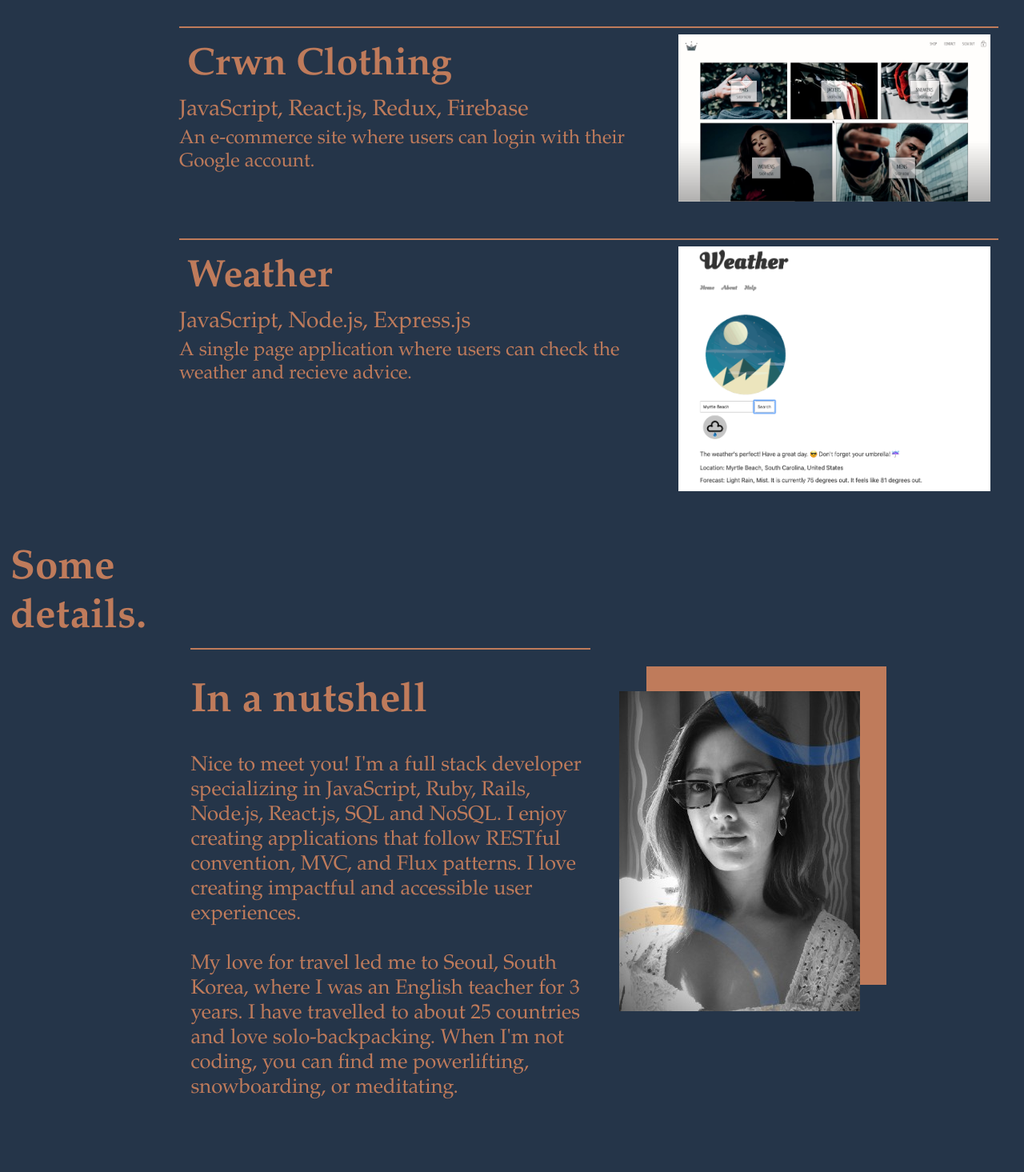
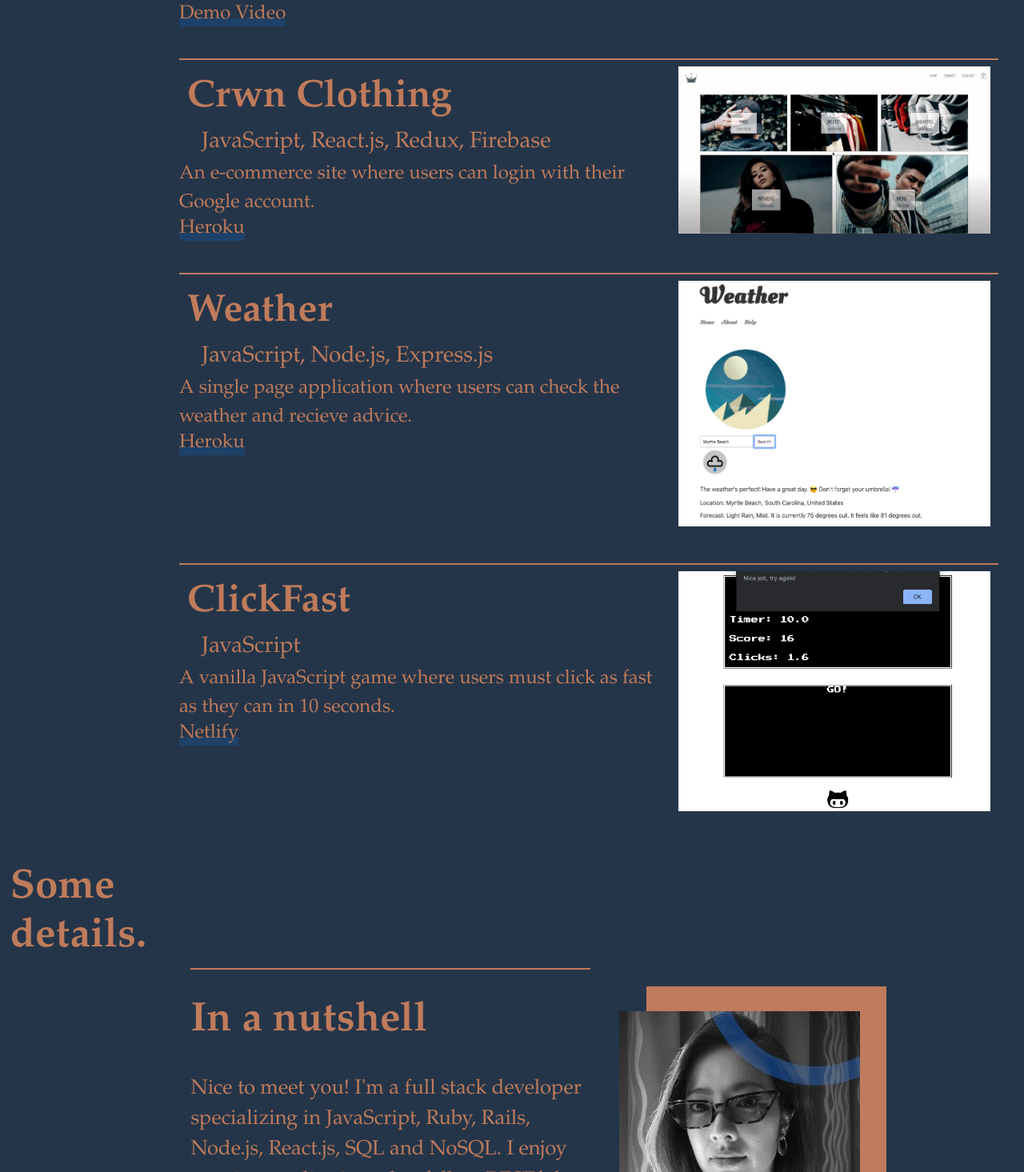
Before and after one commit to vannida-lim/portfolio-site, a React (Create React App) app: page / in a window 1280 px wide. Shown: the part 1285-2750 px from the top of the page at 80% size. Built offline with nearby package versions, Linux system fonts and the light colour scheme.

Commit message:
Added demo links, 4th demo, and reformatting.

```diff
--- a/package.json
+++ b/package.json
@@ -19,7 +19,7 @@
     "test": "react-scripts test",
     "eject": "react-scripts eject",
     "predeploy": "npm run build",
-    "deploy": "gh-pages -d build"
+    "deploy": "gh-pages -b master -d build"
   },
   "eslintConfig": {
     "extends": "react-app"
--- a/src/AboutMe.js
+++ b/src/AboutMe.js
@@ -65,11 +65,15 @@ class AboutMe extends Component {
     }
 
     socialsDivStyle = {
-        margin: '10px',
+        margin: '10px'
     }
 
     hrStyle = {
         border: '1px solid #BF7B5B'
+    }
+
+    pStyle = {
+        lineHeight: '1.5'
     }
 
     onCopy = () => {
@@ -97,9 +101,9 @@ class AboutMe extends Component {
                     <Blurb>
                         <hr style={this.hrStyle}></hr>
                         <h1>In a nutshell</h1>
-                        <div>Nice to meet you! I'm a full stack developer specializing in JavaScript, Ruby, Rails, Node.js, React.js, SQL and NoSQL. I enjoy creating applications that follow RESTful convention, MVC, and Flux patterns. I love creating impactful and accessible user experiences.</div>
+                        <p style={this.pStyle}>Nice to meet you! I'm a full stack developer specializing in JavaScript, Ruby, Rails, Node.js, React.js, SQL and NoSQL. I enjoy creating applications that follow RESTful convention, MVC, and Flux patterns. I love creating impactful and accessible user experiences.</p>
                         <br/>
-                        <div>My love for travel led me to Seoul, South Korea, where I was an English teacher for 3 years. I have travelled to about 25 countries and love solo-backpacking. When I'm not coding, you can find me powerlifting, snowboarding, or meditating.</div>
+                        <p style={this.pStyle}>My love for travel led me to Seoul, South Korea, where I was an English teacher for 3 years. I have travelled to about 25 countries and love solo-backpacking. When I'm not coding, you can find me powerlifting, snowboarding, or meditating.</p>
                     </Blurb>
                     <ProfilePic src={myProfile} alt='profile pic'/>
                 </BlurbAndPic>
@@ -114,6 +118,9 @@ class AboutMe extends Component {
                     </div>
                     <div style={this.socialsDivStyle}>
                         Feel free to connect on <a href='https://www.linkedin.com/in/vannida-lim/' style={this.hrefStyle}>Linkedin</a>.
+                    </div>
+                    <div style={this.socialsDivStyle}>
+                        View my <a href='https://drive.google.com/file/d/1m0dyM0XrhKhBsOMOFrzzIKznizzZa3S2/view?usp=sharing' style={this.hrefStyle}>resume</a>.
                     </div>
                     <div style={this.socialsDivStyle}>
                         My email is:
--- a/src/Work.js
+++ b/src/Work.js
@@ -4,6 +4,7 @@ import styled from 'styled-components';
 import demo1 from './icons/demo1.png'
 import demo2 from './icons/demo2.png'
 import demo3 from './icons/demo3.png'
+import demo4 from './icons/demo4.png'
 
 const Wrapper = styled.div`
 
@@ -53,11 +54,13 @@ const TechStack = styled.div`
     width: 100%;
     font-size: 1.75em;
     margin-bottom: 5px;
+    margin-left: 1em;
 `;
 
 const Description = styled.div`
     width: 100%;
     font-size: 1.5em;
+    line-height: 1.5;
 `;
 
 const Demo = styled.div`
@@ -65,6 +68,19 @@ const Demo = styled.div`
     width: 38%;
     display: inline-block;
     text-align: center;
+`
+
+const DemoLink = styled.div`
+    font-size: 1.5em;
+    display: inline-block;
+    transition: background-size .3s ease;
+    background: linear-gradient(to bottom, transparent 65%, #1E4169 0) left center/0% 100% no-repeat;
+    background-size: 100% 100%;
+    cursor: pointer;
+    a {
+        text-decoration: none;
+        color: #BF7B5B;
+    }
 `
 
 const Work = () => {
@@ -75,12 +91,15 @@ const Work = () => {
                 <hr style={{border: '1px solid #BF7B5B'}}></hr>
                 <TextArea>
                     <Title>
-                        <a href='https://github.com/vannida-lim/studyspots-frontend'>StudySpots</a>
+                        <a title='github repo' href='https://github.com/vannida-lim/studyspots-frontend'>StudySpots</a>
                     </Title>
                     <TechStack>JavaScript, Ruby, React.js, Redux, Ruby on Rails, Postgres</TechStack>
                     <Description>
                         A full stack single page application where users can search for Manhattan cafes via Google Maps markers.
                     </Description>
+                    <DemoLink>
+                        <a href='https://www.youtube.com/watch?v=4hKY-qJPEZI&feature=youtu.be'>Demo Video</a>
+                    </DemoLink>
                 </TextArea>
                 <Demo><img alt='demo' style={{width: '100%'}} src={demo1}/></Demo>
             </Project>
@@ -88,12 +107,15 @@ const Work = () => {
                 <hr style={{border: '1px solid #BF7B5B'}}></hr>
                 <TextArea>
                     <Title>
-                        <a href='https://github.com/vannida-lim/crwn-clothing'>Crwn Clothing</a>
+                        <a title='github repo' href='https://github.com/vannida-lim/crwn-clothing'>Crwn Clothing</a>
                     </Title>
                     <TechStack>JavaScript, React.js, Redux, Firebase</TechStack>
                     <Description>
                         An e-commerce site where users can login with their Google account.
                     </Description>
+                    <DemoLink>
+                        <a href='https://crwn-clothing-ecomm.herokuapp.com/'>Heroku</a>
+                    </DemoLink>
                 </TextArea>
                 <Demo><img alt='demo' style={{width: '100%'}} src={demo2}/></Demo>
             </Project>
@@ -101,14 +123,33 @@ const Work = () => {
                 <hr style={{border: '1px solid #BF7B5B'}}></hr>
                 <TextArea>
                     <Title>
-                        <a href='https://github.com/vannida-lim/weather-app'>Weather</a>
+                        <a title='github repo' title='github repo' href='https://github.com/vannida-lim/weather-app'>Weather</a>
                     </Title>
                     <TechStack>JavaScript, Node.js, Express.js</TechStack>
                     <Description>
                         A single page application where users can check the weather and recieve advice.
                     </Description>
+                    <DemoLink>
+                        <a href='https://node-weather-appy-app.herokuapp.com/'>Heroku</a>
+                    </DemoLink>
                 </TextArea>
                 <Demo><img alt='demo' style={{width: '100%'}} src={demo3}/></Demo>
+            </Project>
+            <Project>
+                <hr style={{border: '1px solid #BF7B5B'}}></hr>
+                <TextArea>
+                    <Title>
+                        <a title='github repo' href='https://github.com/vannida-lim/click-fast-game'>ClickFast</a>
+                    </Title>
+                    <TechStack>JavaScript</TechStack>
+                    <Description>
+                        A vanilla JavaScript game where users must click as fast as they can in 10 seconds.
+                    </Description>
+                    <DemoLink>
+                        <a href='https://click-fast-game.netlify.app/'>Netlify</a>
+                    </DemoLink>
+                </TextArea>
+                <Demo><img alt='demo' style={{width: '100%'}} src={demo4}/></Demo>
             </Project>
         </Wrapper>
     )
```
Also changed, not shown: src/icons/demo4.png (added).
